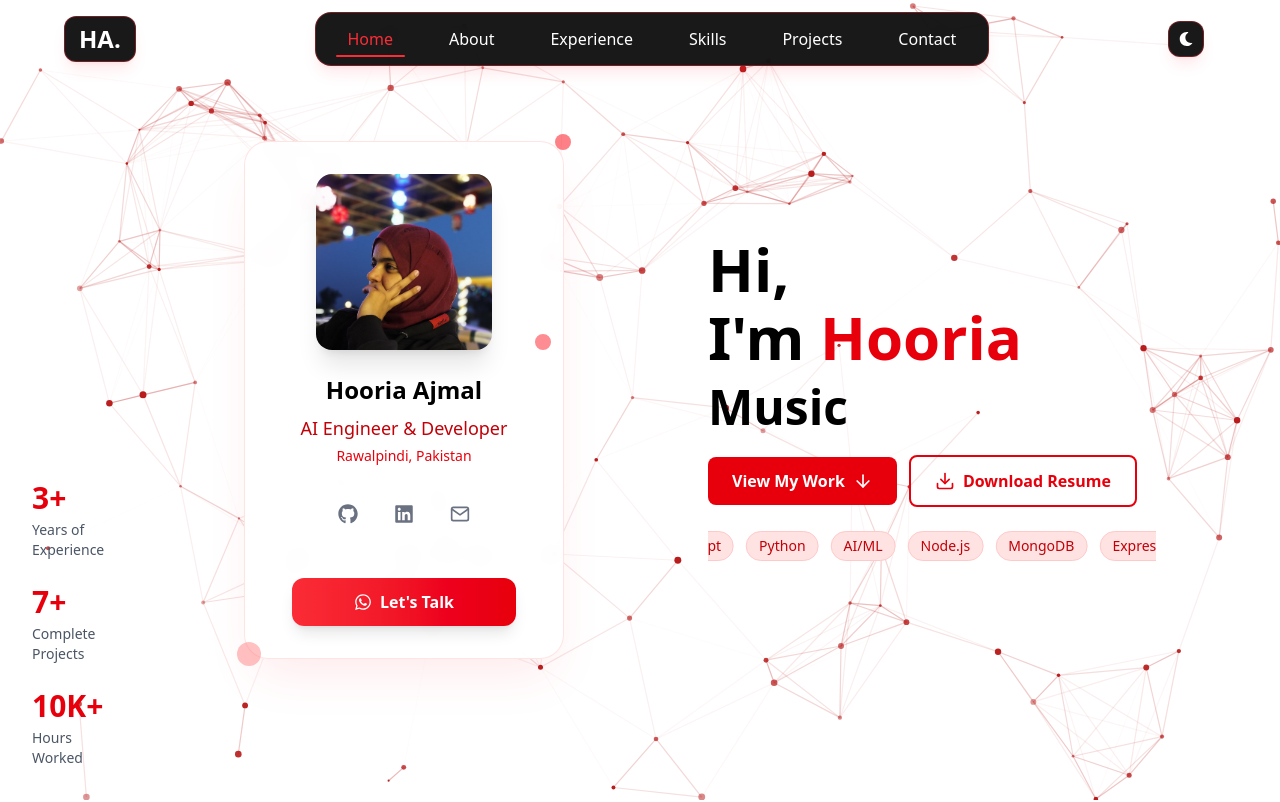
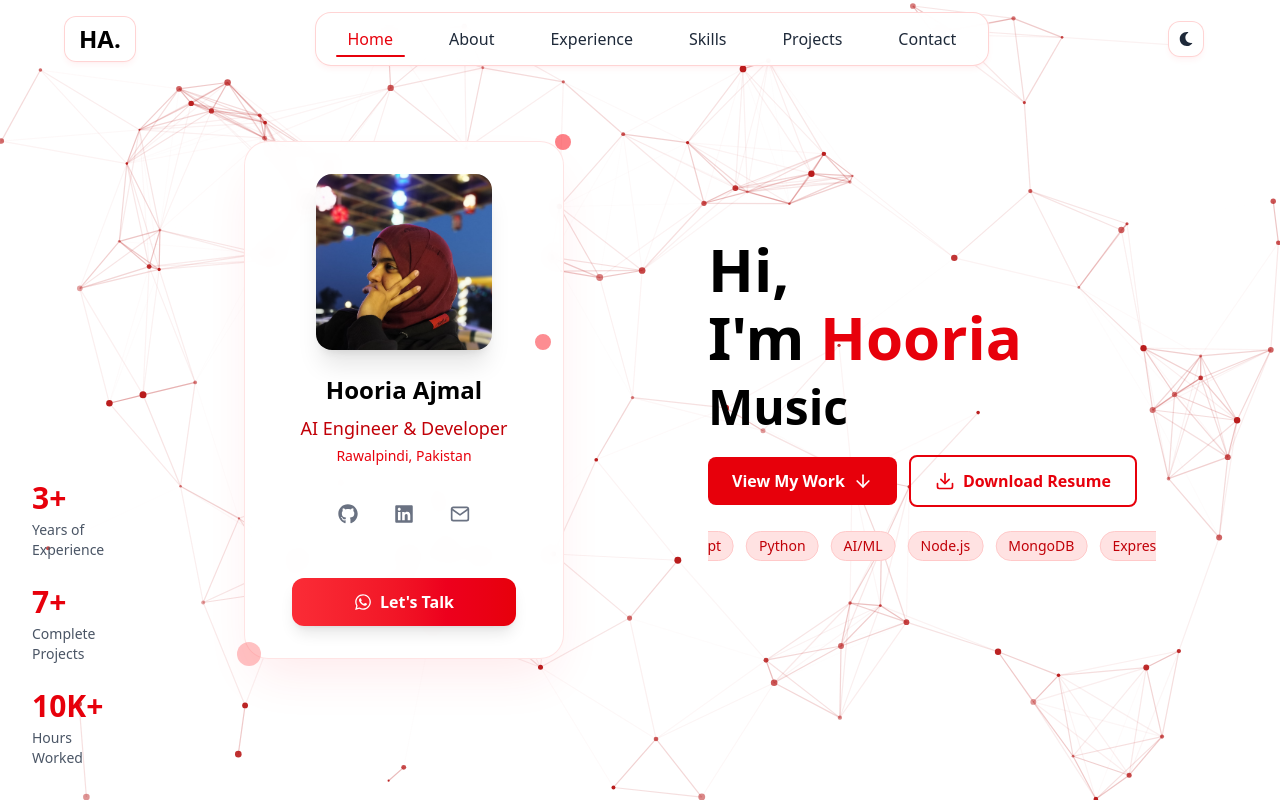
Before and after one commit to hooriaajmal/hooria-myportfolio, a React (Vite) app: page / in a window 1280 px wide. Shown: the top 802 px of the page. Built offline with nearby package versions, Linux system fonts and the light colour scheme.

Commit message:
Support light theme on navbar and fix profile card overlap on mobile

```diff
--- a/src/components/Hero.jsx
+++ b/src/components/Hero.jsx
@@ -265,7 +265,7 @@ export default function Hero({ isDark }) {
     <section
       id="home"
       ref={ref}
-      className={`relative min-h-screen px-4 sm:px-8 lg:px-16 py-8 sm:py-12 flex items-center justify-center overflow-hidden ${
+      className={`relative min-h-screen px-4 sm:px-8 lg:px-16 pt-24 pb-12 sm:pt-28 sm:pb-16 lg:py-16 flex items-center justify-center overflow-hidden ${
         isDark ? "bg-black text-white" : "bg-white text-black"
       } flex-col`}
     >
@@ -280,11 +280,11 @@ export default function Hero({ isDark }) {
         >
           {/* Profile Card */}
           <motion.div
-            className="flex-1 flex justify-center lg:justify-end lg:pr-8"
+            className="flex-1 flex justify-center lg:justify-end lg:pr-8 w-full mt-2 sm:mt-4 lg:mt-0"
             variants={cardVariants}
           >
             <div
-              className={`relative w-72 sm:w-80 p-8 rounded-3xl shadow-2xl backdrop-blur-sm border transition-all duration-300 hover:scale-103 min-h-[500px] flex flex-col ${
+              className={`relative w-72 sm:w-80 p-6 sm:p-8 rounded-3xl shadow-2xl backdrop-blur-sm border transition-all duration-300 hover:scale-103 min-h-[480px] sm:min-h-[500px] flex flex-col ${
                 isDark
                   ? "bg-black/90 border-red-500/30 shadow-red-500/20"
                   : "bg-white/90 border-red-200/50 shadow-red-500/10"
--- a/src/components/Navbar.jsx
+++ b/src/components/Navbar.jsx
@@ -54,10 +54,20 @@ export default function Navbar({ isDark, toggleTheme }) {
           <div className="flex-shrink-0">
             <button
               onClick={() => handleClick("Home")}
-              className="group px-3.5 py-1.5 rounded-xl transition-all duration-300 bg-black/90 border border-red-500/40 hover:border-red-500/70 shadow-lg shadow-red-500/10 backdrop-blur-md"
+              className={`group px-3.5 py-1.5 rounded-xl transition-all duration-300 backdrop-blur-md border ${
+                isDark
+                  ? "bg-black/90 border-red-500/40 hover:border-red-500/70 shadow-lg shadow-red-500/10"
+                  : "bg-white/90 border-red-200/80 hover:border-red-400 shadow-md shadow-red-500/5"
+              }`}
               aria-label="Go to home"
             >
-              <h1 className="text-xl lg:text-2xl font-bold transition-all duration-300 text-white group-hover:text-red-500">
+              <h1
+                className={`text-xl lg:text-2xl font-bold transition-all duration-300 ${
+                  isDark
+                    ? "text-white group-hover:text-red-500"
+                    : "text-black group-hover:text-red-600"
+                }`}
+              >
                 HA.
               </h1>
             </button>
@@ -65,7 +75,13 @@ export default function Navbar({ isDark, toggleTheme }) {
 
           {/* Navigation Links - Center with background */}
           <div className="hidden lg:flex items-center justify-center flex-1">
-            <div className="px-5 py-2 rounded-2xl backdrop-blur-md bg-black/90 border border-red-500/40 shadow-lg shadow-red-500/10">
+            <div
+              className={`px-5 py-2 rounded-2xl backdrop-blur-md border ${
+                isDark
+                  ? "bg-black/90 border-red-500/40 shadow-lg shadow-red-500/10"
+                  : "bg-white/90 border-red-200/80 shadow-md shadow-red-500/5"
+              }`}
+            >
               <ul className="flex items-center space-x-6 xl:space-x-8">
                 {links.map((link) => (
                   <li key={link} className="relative group">
@@ -73,17 +89,29 @@ export default function Navbar({ isDark, toggleTheme }) {
                       onClick={() => handleClick(link)}
                       className={`relative px-3 py-1.5 text-sm lg:text-base font-medium transition-all duration-300 ${
                         active === link
-                          ? "text-red-500"
-                          : "text-white hover:text-red-500"
+                          ? isDark
+                            ? "text-red-500"
+                            : "text-red-600"
+                          : isDark
+                          ? "text-white hover:text-red-500"
+                          : "text-gray-800 hover:text-red-600"
                       }`}
                     >
                       {link}
                       {/* Active indicator */}
                       {active === link && (
-                        <span className="absolute left-0 bottom-0 h-0.5 w-full bg-red-500 rounded-full" />
+                        <span
+                          className={`absolute left-0 bottom-0 h-0.5 w-full rounded-full ${
+                            isDark ? "bg-red-500" : "bg-red-600"
+                          }`}
+                        />
                       )}
                       {/* Hover indicator */}
-                      <span className="absolute left-0 bottom-0 h-0.5 w-0 bg-red-500 rounded-full transition-all duration-300 group-hover:w-full" />
+                      <span
+                        className={`absolute left-0 bottom-0 h-0.5 w-0 rounded-full transition-all duration-300 group-hover:w-full ${
+                          isDark ? "bg-red-500" : "bg-red-600"
+                        }`}
+                      />
                     </button>
                   </li>
                 ))}
@@ -96,20 +124,28 @@ export default function Navbar({ isDark, toggleTheme }) {
             {/* Desktop Theme Toggle */}
             <button
               onClick={toggleTheme}
-              className="hidden lg:flex items-center justify-center w-9 h-9 rounded-xl transition-all duration-300 bg-black/90 border border-red-500/40 hover:border-red-500/70 shadow-lg shadow-red-500/10 backdrop-blur-md text-white hover:text-red-500 focus:outline-none focus:ring-2 focus:ring-red-500"
+              className={`hidden lg:flex items-center justify-center w-9 h-9 rounded-xl transition-all duration-300 backdrop-blur-md border focus:outline-none focus:ring-2 focus:ring-red-500 ${
+                isDark
+                  ? "bg-black/90 border-red-500/40 hover:border-red-500/70 shadow-lg shadow-red-500/10 text-yellow-400 hover:text-red-500"
+                  : "bg-white/90 border-red-200/80 hover:border-red-400 shadow-md shadow-red-500/5 text-gray-800 hover:text-red-600"
+              }`}
               aria-label={isDark ? "Switch to light mode" : "Switch to dark mode"}
             >
               {isDark ? (
-                <FaSun className="text-sm text-yellow-400 hover:text-red-500 transition-colors" />
+                <FaSun className="text-sm transition-colors" />
               ) : (
-                <FaMoon className="text-sm text-white hover:text-red-500 transition-colors" />
+                <FaMoon className="text-sm transition-colors" />
               )}
             </button>
 
             {/* Mobile Menu Button */}
             <button
               onClick={() => setMenuOpen(!menuOpen)}
-              className="lg:hidden flex items-center justify-center w-9 h-9 rounded-xl transition-all duration-300 bg-black/90 border border-red-500/40 hover:border-red-500/70 shadow-lg shadow-red-500/10 backdrop-blur-md text-white hover:text-red-500 focus:outline-none focus:ring-2 focus:ring-red-500"
+              className={`lg:hidden flex items-center justify-center w-9 h-9 rounded-xl transition-all duration-300 backdrop-blur-md border focus:outline-none focus:ring-2 focus:ring-red-500 ${
+                isDark
+                  ? "bg-black/90 border-red-500/40 hover:border-red-500/70 shadow-lg shadow-red-500/10 text-white hover:text-red-500"
+                  : "bg-white/90 border-red-200/80 hover:border-red-400 shadow-md shadow-red-500/5 text-black hover:text-red-600"
+              }`}
               aria-label="Toggle menu"
             >
               {menuOpen ? <FaTimes className="text-sm" /> : <FaBars className="text-sm" />}
@@ -128,25 +164,41 @@ export default function Navbar({ isDark, toggleTheme }) {
 
       {/* Mobile Sidebar */}
       <div
-        className={`fixed top-0 right-0 h-full w-72 max-w-[80vw] shadow-2xl transform transition-transform duration-300 z-50 lg:hidden bg-black/95 backdrop-blur-md text-white border-l border-red-500/40 shadow-red-500/20 ${
+        className={`fixed top-0 right-0 h-full w-72 max-w-[80vw] shadow-2xl transform transition-transform duration-300 z-50 lg:hidden backdrop-blur-md border-l ${
           menuOpen ? "translate-x-0" : "translate-x-full"
+        } ${
+          isDark
+            ? "bg-black/95 text-white border-red-500/40 shadow-red-500/20"
+            : "bg-white/95 text-black border-red-200 shadow-xl"
         }`}
       >
         {/* Mobile Header */}
-        <div className="flex items-center justify-between p-4 border-b border-red-500/30">
-          <h2 className="text-lg font-bold text-white">Menu</h2>
+        <div
+          className={`flex items-center justify-between p-4 border-b ${
+            isDark ? "border-red-500/30" : "border-gray-200"
+          }`}
+        >
+          <h2 className="text-lg font-bold">Menu</h2>
           <div className="flex items-center space-x-2">
             {/* Mobile Theme Toggle */}
             <button
               onClick={toggleTheme}
-              className="flex items-center justify-center w-8 h-8 rounded-lg transition-all duration-300 bg-black border border-red-500/40 text-white hover:text-red-500 hover:border-red-500 focus:outline-none focus:ring-2 focus:ring-red-500"
+              className={`flex items-center justify-center w-8 h-8 rounded-lg transition-all duration-300 border focus:outline-none focus:ring-2 focus:ring-red-500 ${
+                isDark
+                  ? "bg-black border-red-500/40 text-yellow-400 hover:text-red-500"
+                  : "bg-gray-100 border-gray-300 text-gray-800 hover:text-red-600"
+              }`}
               aria-label={isDark ? "Switch to light mode" : "Switch to dark mode"}
             >
-              {isDark ? <FaSun className="text-sm text-yellow-400" /> : <FaMoon className="text-sm text-white" />}
+              {isDark ? <FaSun className="text-sm" /> : <FaMoon className="text-sm" />}
             </button>
             <button
               onClick={() => setMenuOpen(false)}
-              className="flex items-center justify-center w-8 h-8 rounded-lg transition-all duration-300 bg-black border border-red-500/40 text-white hover:text-red-500 hover:border-red-500 focus:outline-none focus:ring-2 focus:ring-red-500"
+              className={`flex items-center justify-center w-8 h-8 rounded-lg transition-all duration-300 border focus:outline-none focus:ring-2 focus:ring-red-500 ${
+                isDark
+                  ? "bg-black border-red-500/40 text-white hover:text-red-500"
+                  : "bg-gray-100 border-gray-300 text-black hover:text-red-600"
+              }`}
               aria-label="Close menu"
             >
               <FaTimes className="text-sm" />
@@ -164,7 +216,9 @@ export default function Navbar({ isDark, toggleTheme }) {
                   className={`w-full text-left px-3 py-3 rounded-lg transition-all duration-300 font-medium text-base ${
                     active === link
                       ? "bg-red-600 text-white"
-                      : "text-white hover:bg-red-500/10 hover:text-red-500"
+                      : isDark
+                      ? "text-white hover:bg-red-500/10 hover:text-red-500"
+                      : "text-gray-800 hover:bg-red-50 hover:text-red-600"
                   }`}
                 >
                   {link}
```
